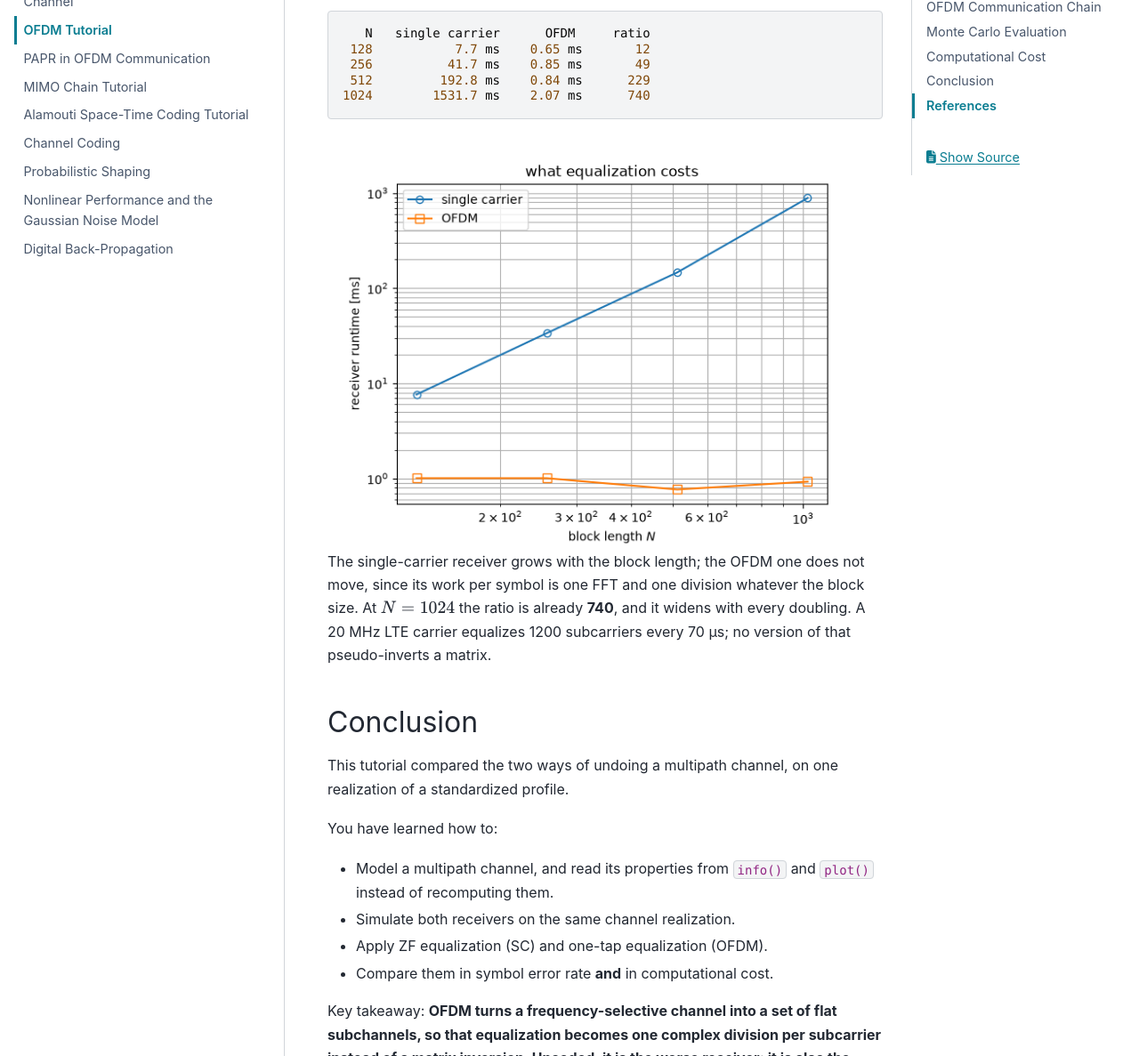
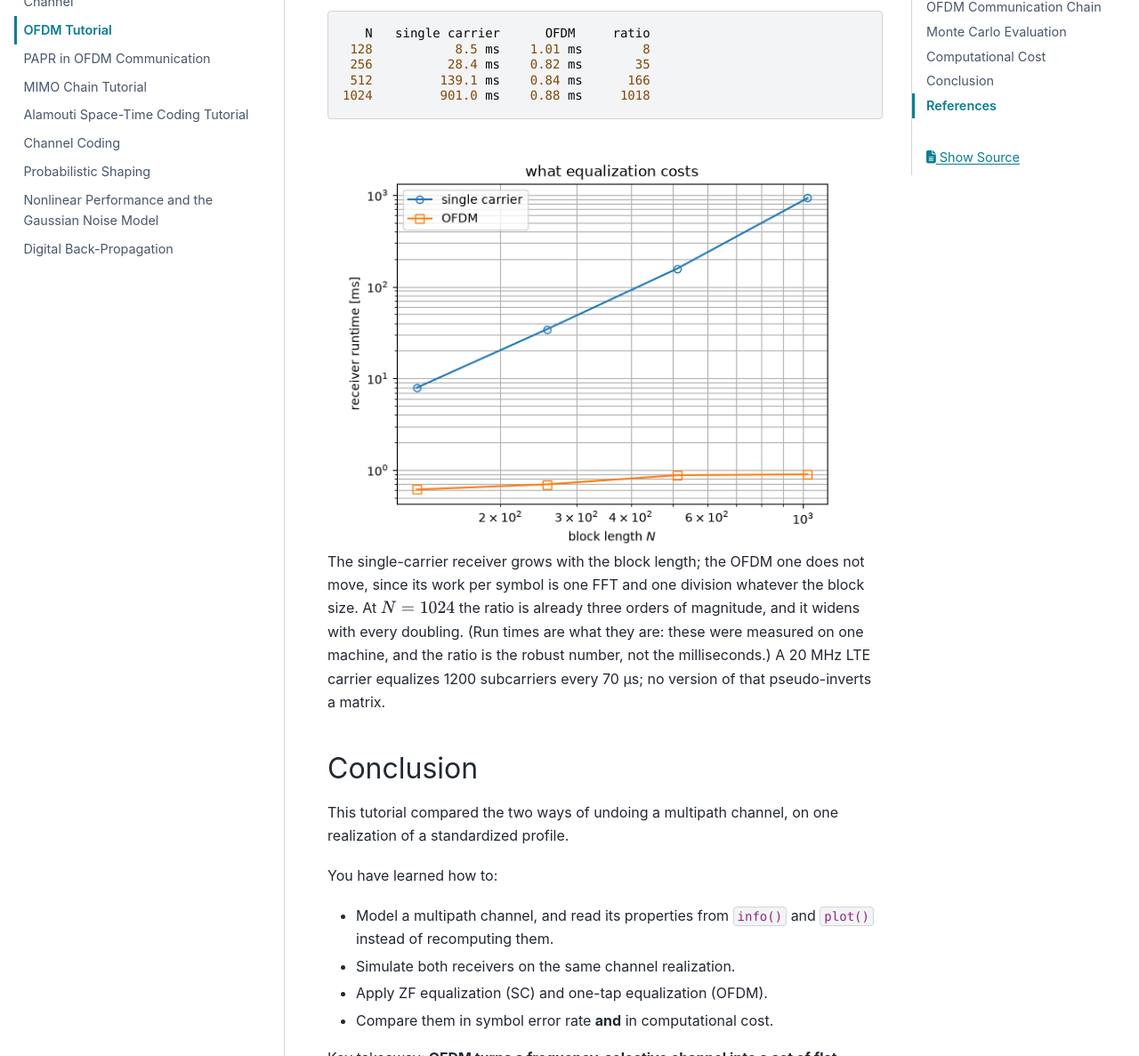
Before and after one commit to vincentchoqueuse/comnumpy, a Sphinx documentation site: the page built from docs/tutorials/ofdm.rst, in a window 1280 px wide and 1400 px high, scrolled down 6779 px, cut to the strip 213-1400 px from the top of the window. Shown: the whole strip at 89% size. Built offline with Sphinx 7.4.7 and the PyData theme 0.15.4, drawn with Linux system fonts in a browser that asks for light colours; some of the changed text lies outside the part shown.

Commit message:
Re-paste the OFDM run times, and say what they are worth
The migration changed nothing numerical -- every example prints what its
page quotes -- but the OFDM page carried run times measured under load,
and they swing by a factor of two between runs on this machine. They are
re-measured, and the page now says which number to trust: the ratio, not
the milliseconds.

```diff
--- a/docs/getting_started/who_is_comnumpy_for.rst
+++ b/docs/getting_started/who_is_comnumpy_for.rst
@@ -49,7 +49,8 @@ pays for someone who actually crosses domains. Three things are.
 PyTorch's ``nn.Module`` / ``nn.Sequential``, and the consequences are
 the ones that matter in daily research work. A chain can be::
 
-    chain = Sequential([SymbolGenerator(16, name="tx"), SymbolMapper(alphabet),
+    qam = Constellation("QAM", 16)
+    chain = Sequential([SymbolGenerator(qam.order, name="tx"), SymbolMapper(qam),
                         AWGN(snr_dB=15, name="noise")], taps=["tx"])
 
     chain.seed(42)                            # every stochastic block, reproducibly
--- a/docs/tutorials/ofdm.rst
+++ b/docs/tutorials/ofdm.rst
@@ -268,10 +268,10 @@ block length grows:
 .. code::
 
         N   single carrier      OFDM     ratio
-      128           7.7 ms    0.65 ms       12
-      256          41.7 ms    0.85 ms       49
-      512         192.8 ms    0.84 ms      229
-     1024        1531.7 ms    2.07 ms      740
+      128           8.5 ms    1.01 ms        8
+      256          28.4 ms    0.82 ms       35
+      512         139.1 ms    0.84 ms      166
+     1024         901.0 ms    0.88 ms     1018
 
 .. image:: img/one_shot_ofdm_fig5.png
    :width: 100%
@@ -280,8 +280,10 @@ block length grows:
 
 The single-carrier receiver grows with the block length; the OFDM one does
 not move, since its work per symbol is one FFT and one division whatever the
-block size. At :math:`N = 1024` the ratio is already **740**, and it widens
-with every doubling. A 20 MHz LTE carrier equalizes
+block size. At :math:`N = 1024` the ratio is already three orders of
+magnitude, and it widens with every doubling. (Run times are what they
+are: these were measured on one machine, and the ratio is the robust
+number, not the milliseconds.) A 20 MHz LTE carrier equalizes
 1200 subcarriers every 70 µs; no version of that pseudo-inverts a matrix.
 
 
```
Also changed, not shown: other parts of docs/tutorials/ofdm.rst (+3 -3 lines), CHANGELOG.md (+11 -0 lines), docs/tutorials/img/one_shot_ofdm_fig5.png.
